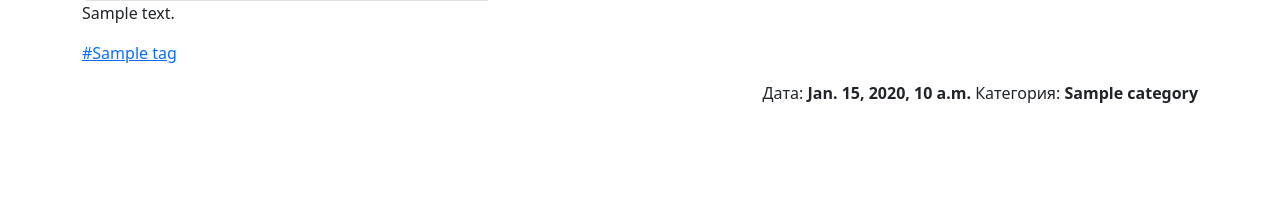
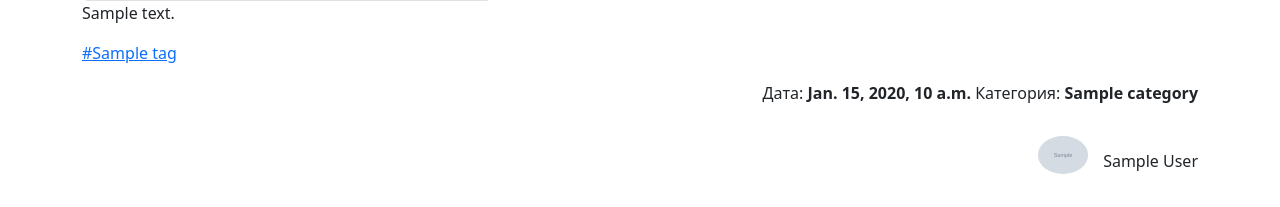
Before and after one commit to budianskiy/ziablik, a Django app: template templates/blog/article_view.html in a window 1280 px wide. Shown: the part 856-1063 px from the top of the page. Before the commit the page ends 959 px from the top, so only its background shows below. Run offline with Django 4.2, Linux system fonts and the light colour scheme; the template is opened without the code that fills it: most values are stand-ins (such as "Sample title", 1, 10 or a date in 2020); grey boxes marked "Sample" are stand-in pictures.

Commit message:
user articles author

```diff
--- a/apps/blog/admin.py
+++ b/apps/blog/admin.py
@@ -23,7 +23,7 @@ class BlogCategoryAdmin(admin.ModelAdmin):
 
 @admin.register(Article)
 class ArticleAdmin(admin.ModelAdmin):
-    list_display = ['id', 'title', 'category_link', 'publish_date', 'created_at', 'tag_link']
+    list_display = ['id', 'title', 'category_link', 'user','publish_date', 'created_at', 'tag_link']
     list_display_links = ['id', 'title']
     list_filter = ['category', 'tags']
 
--- a/apps/blog/models.py
+++ b/apps/blog/models.py
@@ -1,3 +1,4 @@
+from django.contrib.auth.models import User
 from django.db import models
 from imagekit.models import ProcessedImageField, ImageSpecField
 from pilkit.processors import ResizeToFill
@@ -42,6 +43,7 @@ class BlogCategory(models.Model):
 
 class Article(models.Model):
     category = models.ForeignKey(to=BlogCategory, verbose_name='Категория', on_delete=models.CASCADE)
+    user = models.ForeignKey(User, verbose_name='Автор', on_delete=models.SET_NULL, null=True, blank=True)
     title = models.CharField(verbose_name='Заголовок', max_length=255)
     text_preview = models.TextField(verbose_name='Текст-превью', null = True, blank = True)
     text = models.TextField(verbose_name='Текст')
--- a/static/css/style.css
+++ b/static/css/style.css
@@ -35,3 +35,28 @@
     top: 3px;
     color: darkred;
 }
+.author{
+    height: 50px;
+    padding: 15px 0;
+    display: inline-block;
+    width: auto;
+    margin-bottom: 30px;
+}
+.author span{
+    float: left;
+}
+.avatar{
+    width: 50px;
+    border-radius: 100%;
+    overflow: hidden;
+    display: inline-block;
+}
+.avatar img{
+    width: 100%;
+}
+.author-name{
+    display: inline-block;
+    height: 50px;
+    line-height: 50px;
+    padding-left: 15px;
+}
--- a/templates/blog/article_view.html
+++ b/templates/blog/article_view.html
@@ -20,4 +20,22 @@
         Категория: <b>{{ category.name }}</b>
     </p>
 
+    {% if article.user %}
+        <div class="text-end">
+            <div class="author">
+                {% if article.user.image %}
+                    <span class="avatar">
+                        <img src="{{ article.user.image_thumbnail.url }}" alt="">
+                    </span>
+                {% endif %}
+                {% if article.user.first_name %}
+                    <span class="author-name">{{ article.user.first_name }} {{ article.user.last_name }}</span>
+                {% else %}
+                    <span class="author-name">{{ article.user.username }}</span>
+                {% endif %}
+            </div>
+        </div>
+    {% endif %}
+
+
 {% endblock %}
```
Also changed, not shown: apps/blog/migrations/0009_article_author_article_author_image.py (added), apps/blog/migrations/0010_remove_article_author_remove_article_author_image_and_more.py (added).
